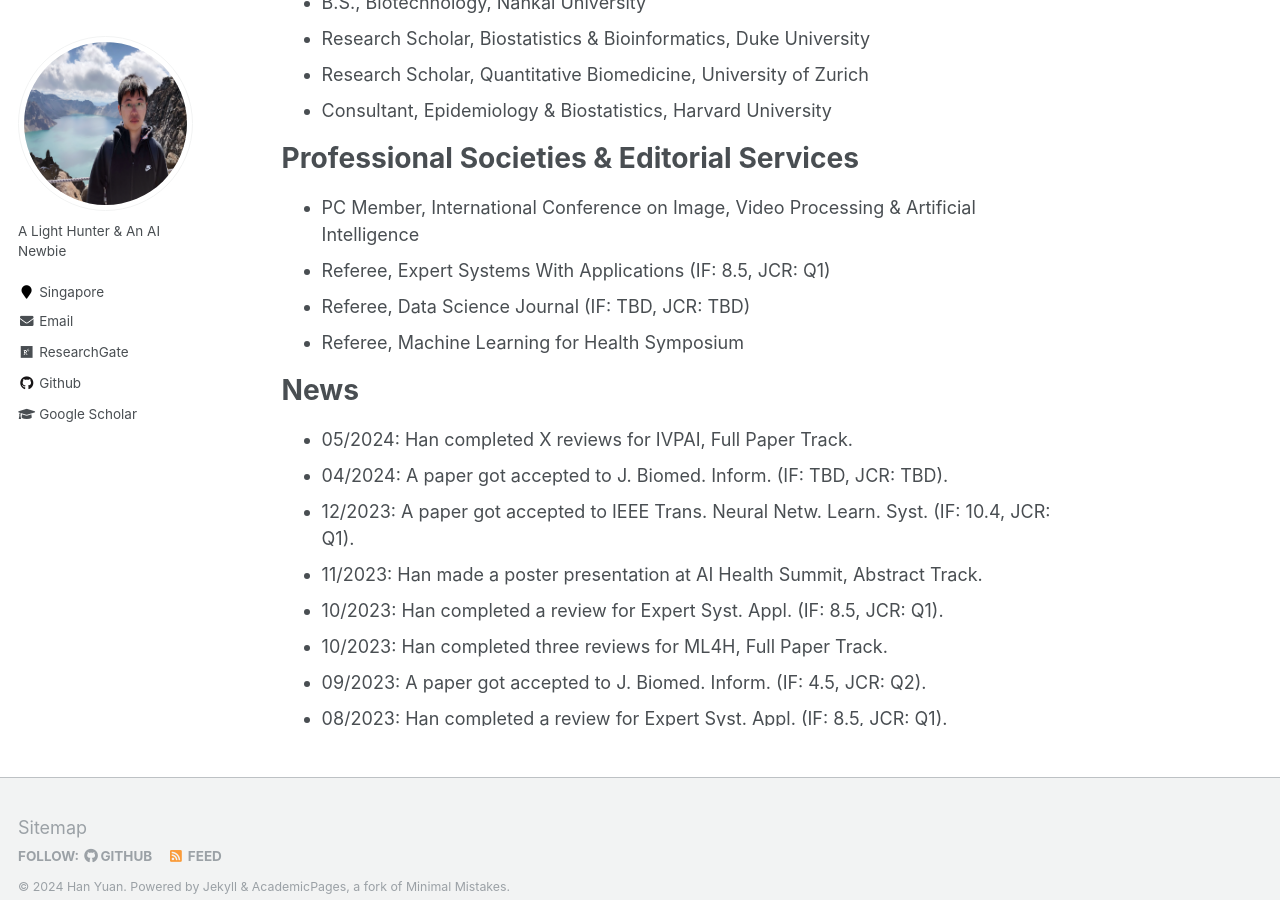
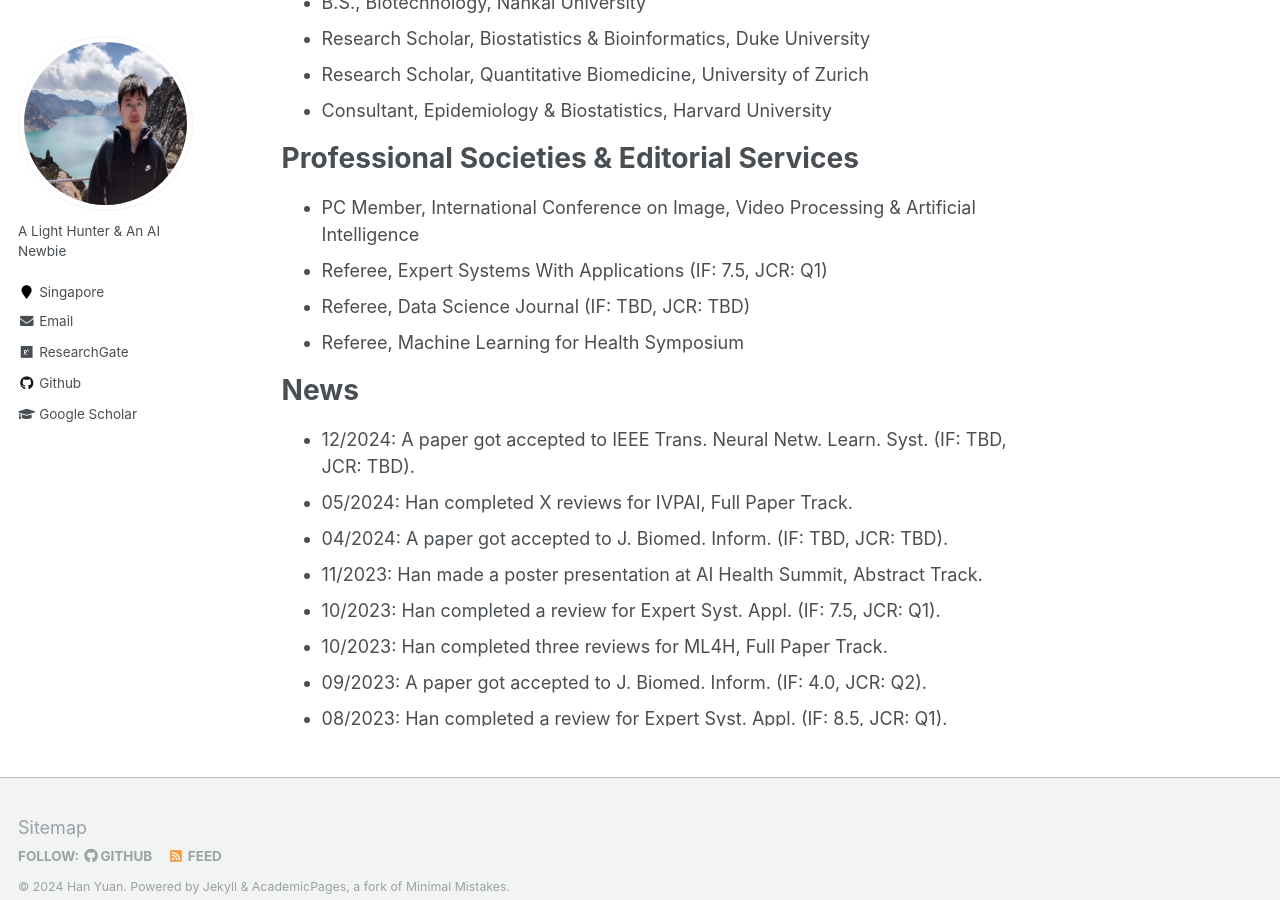
Before and after one commit to Han-Yuan-Med/Han-Yuan-Med.github.io, a Jekyll site: the page built from _pages/about.md, in a window 1280 px wide and 900 px high, scrolled down 797 px. Built offline with Jekyll 4.4.1, drawn with Linux system fonts in a browser that asks for light colours.

Commit message:
Update about.md

```diff
--- a/_pages/about.md
+++ b/_pages/about.md
@@ -23,38 +23,39 @@
 
 # Professional Societies & Editorial Services
 * PC Member, International Conference on Image, Video Processing & Artificial Intelligence
-* Referee, Expert Systems With Applications (IF: 8.5, JCR: Q1)
+* Referee, Expert Systems With Applications (IF: 7.5, JCR: Q1)
 * Referee, Data Science Journal (IF: TBD, JCR: TBD)
 * Referee, Machine Learning for Health Symposium
 
 # News
 <ul style="width: auto; height: 300px; overflow: auto">
+  <li>12/2024: A paper got accepted to IEEE Trans. Neural Netw. Learn. Syst. (IF: TBD, JCR: TBD).</li>
   <li>05/2024: Han completed X reviews for IVPAI, Full Paper Track.</li>
   <li>04/2024: A paper got accepted to J. Biomed. Inform. (IF: TBD, JCR: TBD).</li>
-  <li>12/2023: A paper got accepted to IEEE Trans. Neural Netw. Learn. Syst. (IF: 10.4, JCR: Q1).</li>
   <li>11/2023: Han made a poster presentation at AI Health Summit, Abstract Track.</li>
-  <li>10/2023: Han completed a review for Expert Syst. Appl. (IF: 8.5, JCR: Q1).</li>
+  <li>10/2023: Han completed a review for Expert Syst. Appl. (IF: 7.5, JCR: Q1).</li>
   <li>10/2023: Han completed three reviews for ML4H, Full Paper Track.</li>
-  <li>09/2023: A paper got accepted to J. Biomed. Inform. (IF: 4.5, JCR: Q2).</li>
+  <li>09/2023: A paper got accepted to J. Biomed. Inform. (IF: 4.0, JCR: Q2).</li>
   <li>08/2023: Han completed a review for Expert Syst. Appl. (IF: 8.5, JCR: Q1).</li>
   <li>07/2023: Han completed a review for Data Sci. J. (IF: TBD, JCR: TBD).</li>
   <li>07/2023: Han made a poster presentation at MIDL, Short Paper Track.</li>
   <li>07/2023: Han started his research scholar at Duke University.</li>
-  <li>06/2023: A paper got accepted to Artif. Intell. Med. (IF: 7.0, JCR: Q1).</li>
+  <li>06/2023: A paper got accepted to Artif. Intell. Med. (IF: 6.1, JCR: Q1).</li>
   <li>05/2023: Han made two oral presentations at ICLR, Tiny Paper Track.</li>
-  <li>05/2023: A paper got accepted to STAR Protoc. (IF: TBD, JCR: TBD).</li>
+  <li>05/2023: A paper got accepted to STAR Protoc. (IF: 1.3, JCR: Q4).</li>
   <li>03/2023: Han obtained the student accommodation awards of ICLR.</li>
   <li>12/2022: Han obtained the pre-doctoral research exchange awards.</li>
-  <li>04/2022: A paper got accepted to J. Biomed. Inform. (IF: 8.0, JCR: Q1).</li>
+  <li>05/2022: A paper got accepted to J. Biomed. Inform. (IF: 8.0, JCR: Q1).</li>
+  <li>02/2022: A paper got accepted to J. Biomed. Inform. (IF: 8.0, JCR: Q1).</li>
   <li>02/2022: Han obtained the runner-up of the annual student research symposium.</li>
+  <li>01/2022: A paper got accepted to J. Biomed. Inform. (IF: 8.0, JCR: Q1).</li>
   <li>01/2022: Han started his research scholar at University of Zurich.</li>
-  <li>12/2021: Two papers got accepted to J. Biomed. Inform. (IF: 6.3, JCR: Q1).</li>
   <li>06/2021: A R package was officially released in CRAN.</li>
-  <li>05/2021: A paper got accepted to J. Exp. Clin. Cancer Res. (IF: 11.2, JCR: Q1).</li>
+  <li>05/2021: A paper got accepted to J. Exp. Clin. Cancer Res. (IF: 12.7, JCR: Q1).</li>
   <li>02/2021: Han made an oral presentation at ICMHI, Full Paper Track.</li>
-  <li>09/2020: A paper got accepted to Front. Oncol. (IF: 4.8, JCR: Q2).</li>
+  <li>09/2020: A paper got accepted to Front. Oncol. (IF: 6.2, JCR: Q2).</li>
   <li>08/2020: Han started his Ph.D. study at Duke-NUS Medical School.</li>
-  <li>06/2020: A paper got accepted to Int. J. Biostat. (IF: 1.8, JCR: Q2).</li>
+  <li>06/2020: A paper got accepted to Int. J. Biostat. (IF: 1.0, JCR: Q4).</li>
   <li>07/2019: Han started his consultant at Harvard University.</li>
   <li>06/2019: Han obtained his double B.S. degrees with distinction.</li>
   <li>12/2018: Han obtained the 3rd prize of excellent undergraduate scholarship.</li>
```
